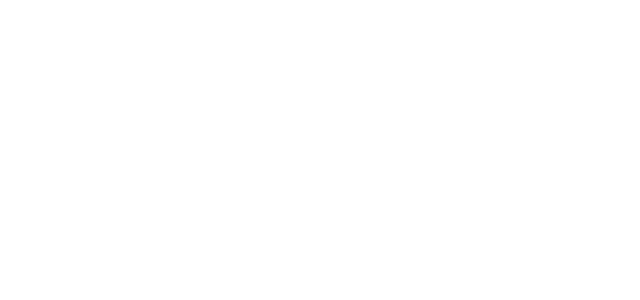
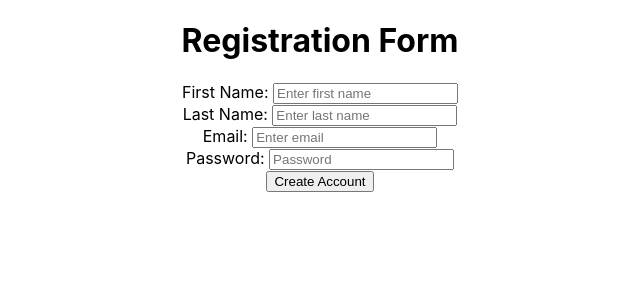
Before and after one commit to RachelBlack003/myWeatherApp-frontend, a React (Create React App) app: page /register in a window 1280 px wide. Before the commit this address had no page. Shown: the top 300 px of the page, without its empty margins (320-960 px from the left). Built offline with nearby package versions, Linux system fonts and the light colour scheme.

Commit message:
Implement login/registration/access control

```diff
--- a/package.json
+++ b/package.json
@@ -6,6 +6,7 @@
     "@testing-library/jest-dom": "^5.17.0",
     "@testing-library/react": "^13.4.0",
     "@testing-library/user-event": "^13.5.0",
+    "axios": "^1.7.8",
     "react": "^18.2.0",
     "react-dom": "^18.2.0",
     "react-router-dom": "^7.0.1",
--- a/src/App.js
+++ b/src/App.js
@@ -1,10 +1,10 @@
+import React from "react";
+import { BrowserRouter as Router, Route, Routes } from "react-router-dom";
+import ProtectedRoute from "./ProtectedRoute.js";
+import Login from './components/Login.js';
+import Register from './components/Register.js'
+import Weather from './components/Weather.js';
 import './App.css';
-import { BrowserRouter } from 'react-router-dom';
-import { Routes } from 'react-router-dom';
-import { Route } from 'react-router-dom';
-import Login from './components/Login';
-import Weather from './components/Weather';
-
 
 //app.js is just used to set up the routes. The other js files which set up the pages
 //use navigate to navigate the website.
@@ -12,13 +12,13 @@
 function App() {
   return (
     <div className="App">
-      <BrowserRouter>
+      <Router>
         <Routes>
-          <Route path="/" element={<Login/>} />
-          <Route path="/login" element={<Weather/>} />
-          <Route path="/weather" element={<Weather/>} />
+          <Route path="/" element={<Login />} />
+          <Route path="/register" element={<Register />} />
+          <Route path="/weather" element={<ProtectedRoute element={<Weather />} />}/>
         </Routes>
-     </BrowserRouter>
+      </Router>
     </div>
   );
 }
--- /dev/null
+++ b/src/ProtectedRoute.js
@@ -0,0 +1,10 @@
+import React from "react";
+import { Navigate } from "react-router-dom";
+
+const ProtectedRoute = ({ element }) => {
+    const token = localStorage.getItem("authToken");
+
+    return token ? element : <Navigate to="/" />;
+};
+
+export default ProtectedRoute;
--- a/src/components/Login.js
+++ b/src/components/Login.js
@@ -1,36 +1,47 @@
 import React from 'react';
 import { useState } from 'react';
 import { Navigate, useNavigate } from 'react-router-dom';
+import axios from "axios";
 
 //login and weather currently have a similar code setup. They use states
 //to swap between pages. The html needs to be updated to interact with the backend
 //,though
 
-function Login() {
+const Login = () => {
+  const [email, setEmail] = useState("");
+  const [password, setPassword] = useState("");
+  const [error, setError] = useState("");
+  const navigate = useNavigate();
 
-  //establishes the use state
-  const [toWeather, setToWeather] = useState(false)
+  const handleSubmit = async (e) => {
+      e.preventDefault();
 
-  //changes page if the state is changed
-  if(toWeather === true){
-    console.log("Going to weather page")
-    return<Navigate to={`/weather`} />;
-  }
+      try {
+          const response = await axios.post("/api/auth", { email, password });
 
-  //default html
+          if (response.status === 201) {
+              const { token } = response.data;
+              localStorage.setItem("authToken", token); //store JWT token in local storage
+              setError("");
+              navigate("/weather");
+          }
+      } catch (err) {
+          const message =
+              err.response?.data?.message || "Invalid credentials. Please try again.";
+          setError(message);
+      }
+  };
+
   return (
-    <body>
-      <main>
-        <form action="/weather" method="POST">
-          <h1 className>Please log in</h1>
-          Name: <input type="text" name="name"/><br/>
-          Password: <input type="text" name="name"/><br/>
-          <div>
-            <button onClick={() => setToWeather(prev => !prev)}>Log in</button>
-          </div>
-        </form>
-      </main>
-    </body>
+    <div>
+      <h1>Please log in</h1>
+      <h3>{error}</h3>
+      <form onSubmit={handleSubmit}>
+        Email: <input type="email" placeholder="Enter email" value={email} onChange={(e) => setEmail(e.target.value)} required /><br />
+        Password: <input type="password" placeholder="Password" value={password} onChange={(e) => setPassword(e.target.value)} required /><br />
+        <button type="submit">Log in</button>
+      </form>
+    </div>
   )
 }
 
--- /dev/null
+++ b/src/components/Register.js
@@ -0,0 +1,54 @@
+import React, { useState } from "react";
+import { useNavigate } from "react-router-dom";
+import axios from "axios";
+
+const Register = () => {
+  const [email, setEmail] = useState("");
+  const [password, setPassword] = useState("");
+  const [firstName, setFirstName] = useState("");
+  const [lastName, setLastName] = useState("");
+  const [error, setError] = useState("");
+  const navigate = useNavigate();
+
+  const passwordRegex = /^(?=.*[A-Z])(?=.*\d)(?=.*[!$&*#]).{8,}$/;
+
+  const handleSubmit = async (e) => {
+    e.preventDefault();
+
+    if (!passwordRegex.test(password)) {
+      setError(
+        "Password must be at least 8 characters long, contain one uppercase letter, one digit, and one special character (!, $, &, *, #). Quotes, backquotes, and apostrophes are not allowed."
+      );
+      return;
+    }
+
+    try {
+      const response = await axios.post("/api/register", { email, password, firstName, lastName });
+
+      if (response.status === 201) {
+        setError("");
+        navigate("/"); // After successful registration, navigate to login page
+      }
+    } catch (err) {
+      const message =
+        err.response?.data?.message || "Failed to register. Please try again.";
+      setError(message);
+    }
+  };
+
+  return (
+    <div>
+      <h1>Registration Form</h1>
+      <h3>{error}</h3>
+      <form onSubmit={handleSubmit}>
+        First Name: <input type="text" placeholder="Enter first name" value={firstName} onChange={(e) => setFirstName(e.target.value)} required /><br />
+        Last Name: <input type="text" placeholder="Enter last name" value={lastName} onChange={(e) => setLastName(e.target.value)} required /><br />
+        Email: <input type="email" placeholder="Enter email" value={email} onChange={(e) => setEmail(e.target.value)} required /><br />
+        Password: <input type="password" placeholder="Password" value={password} onChange={(e) => setPassword(e.target.value)} required /><br />
+        <button type="submit">Create Account</button>
+      </form>
+    </div>
+  );
+};
+
+export default Register;
--- a/src/components/Weather.js
+++ b/src/components/Weather.js
@@ -2,35 +2,15 @@
 import { useState } from 'react';
 import { Navigate, useNavigate } from 'react-router-dom';
 
-//login and weather currently have a similar code setup. They use states
-//to swap between pages. The html needs to be updated to interact with the backend
-//,though
+function Weather() {
 
-function Login() {
-
-    //establishes the use state
-    const [toLogin, setToLogin] = useState(false)
-    //changes page when the state is changed
-    if(toLogin === true){
-        return<Navigate to={`/`} />;
-    }
-
-    //default html
+    //TODO: Implement fetching weather from /api/weather endpoint
     return (
-    <body>
-        <main>
-            <form action="/" method="POST">
-                <h1 className>Please log in</h1>
-                Name: <input type="text" name="name"/><br/>
-                Password: <input type="text" name="name"/><br/>
-                <div>
-                <button onClick={() => setToLogin(prev => !prev)}>Log out</button>
-                </div>
-            </form>
-        </main>
-    </body>
+    <div>
+        <h1>Weather forecast will go here.</h1>
+    </div>
   )
 }
 
 
-export default Login
+export default Weather
```
Also changed, not shown: 10 other files (tests, documents, lock files or other folders).
